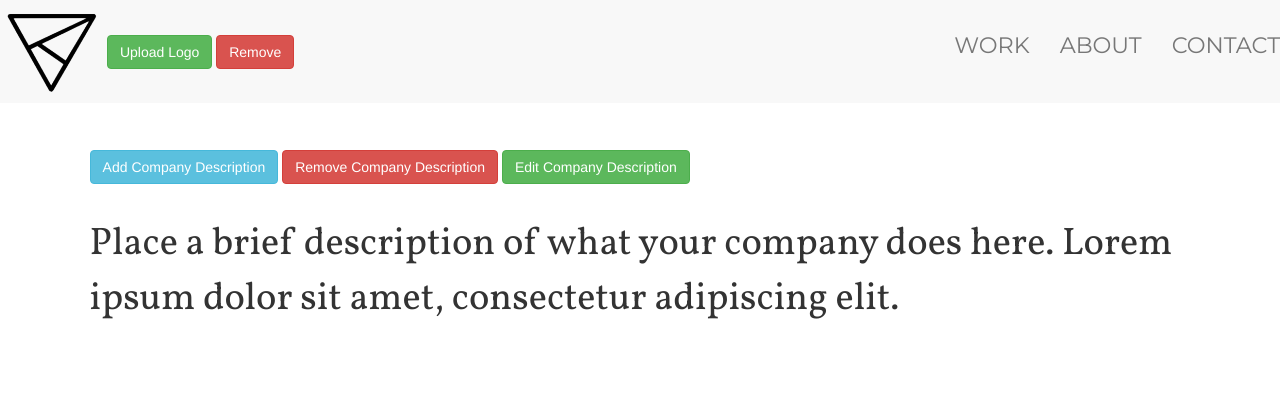
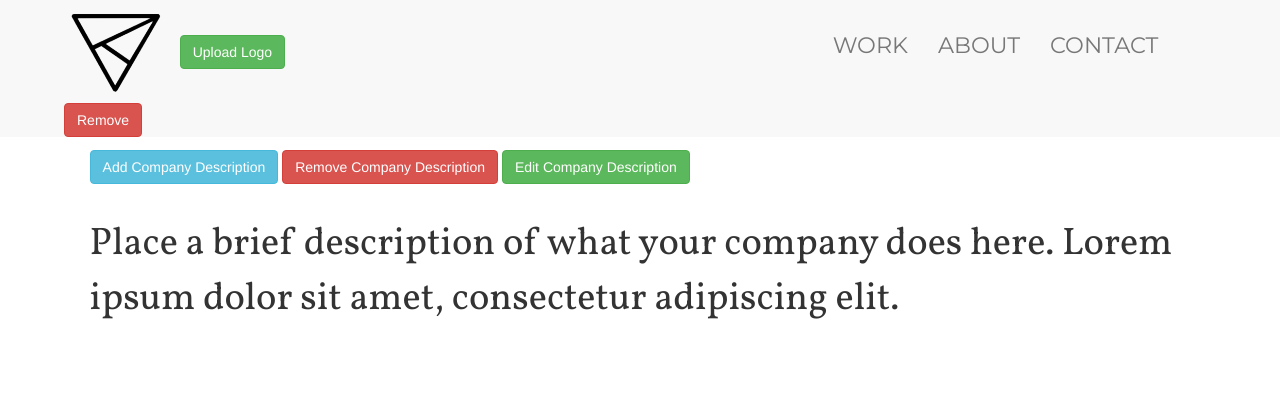
Before and after one commit to maxbert/reimagined-potato, a Flask app: template templates/template1/template1.html in a window 1280 px wide. Shown: the top 410 px of the page. Run offline with Flask 2, Linux system fonts and the light colour scheme; the template is opened without the code that fills it, so the values that code supplies are empty; some libraries are stand-ins or nearby versions.

Commit message:
made navbar not look dumb

```diff
--- a/static/template1.css
+++ b/static/template1.css
@@ -1,9 +1,17 @@
-
 body {
     margin-top: 5%;
     margin-bottom: 5%;
     margin-right: 7%;
     margin-left: 7%;
+}
+
+.nav {
+    padding-left: 5%;
+    padding-right: 5%;
+}
+
+#logo {
+    padding-right: 3%;
 }
 
 li {
```
Also changed, not shown: 1 other file.
